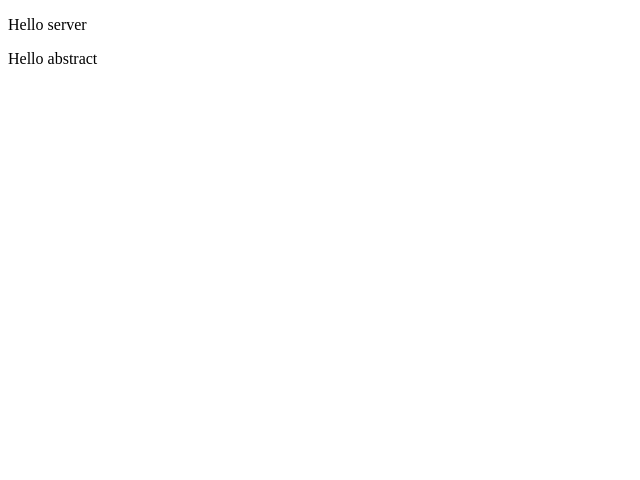
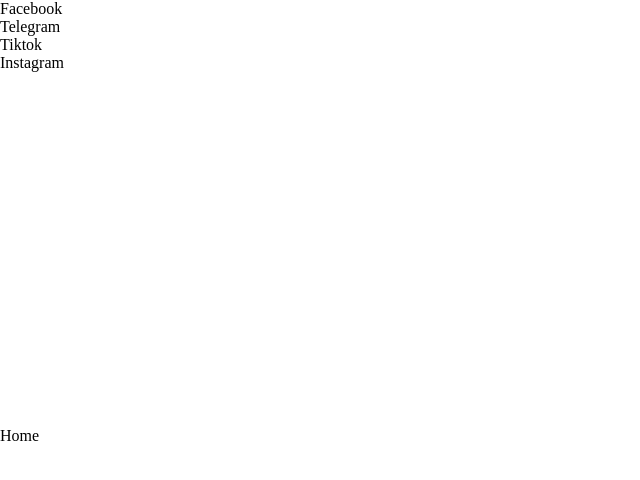
Before and after one commit to thoemsongheng/simple-spa, a website with bundled scripts: page frontend/index.html in a window 1280 px wide. Shown: the whole page, without its empty margins (0-640 px from the left). Built offline with nearby package versions, Linux system fonts and the light colour scheme.

Commit message:
refactor: restucture folder

```diff
--- a/frontend/css/style.css
+++ /dev/null
@@ -1,9 +0,0 @@
-:root {
-  --bg-color: rgba(25,25,25, 1)
-}
-
-html, body, * {
-  padding: 0;
-  margin: 0;
-  box-sizing: border-box;
-}
--- a/frontend/index.html
+++ b/frontend/index.html
@@ -3,11 +3,17 @@
   <head>
     <meta charset="UTF-8" />
     <meta name="viewport" content="width=device-width, initial-scale=1.0" />
-    <title>Document</title>
+    <link rel="stylesheet" href="./static/style.css" />
+    <title>Simple SPA</title>
   </head>
+
   <body>
-    <p>Hello server</p>
+    <!-- Handling render dynamic content inside #main -->
+    <div class="container">
+      <nav id="menu"></nav>
+      <main id="main"></main>
+    </div>
   </body>
-  <div id="app"></div>
-  <script type="module" src="script/index.js"></script>
+
+  <script type="module" src="./static/index.js"></script>
 </html>
--- a/frontend/script/views/dashboard.js
+++ /dev/null
@@ -1,14 +0,0 @@
-import abstractView from "./abstractView.js";
-
-export default class extends abstractView {
-  constructor(params) {
-    super(params);
-    this.setTitle("Dashboard");
-  }
-
-  async getHtml() {
-    return `
-      <p>Hello abstract</p>
-    `;
-  }
-}
--- /dev/null
+++ b/frontend/static/Menu/index.html
@@ -0,0 +1,6 @@
+<ul>
+  <li>Facebook</li>
+  <li>Telegram</li>
+  <li>Tiktok</li>
+  <li>Instagram</li>
+</ul>
--- a/frontend/script/index.js
+++ b/frontend/static/index.js
@@ -1,4 +1,4 @@
-import dashboard from "./views/dashboard.js";
+import home from "./render/Home/home.js";
 
 const regexPath = (path) =>
   new RegExp("^" + path.replace(/\//g, "\\/").replace(/:\w+/g, "(.+)") + "$");
@@ -24,7 +24,7 @@ const navigator = (url) => {
 
 const router = async () => {
   const routes = [
-    { path: "/", view: dashboard },
+    { path: "/", view: home },
     // { path: "/facebook", view: () => console.log("View is loaded") },
     // { path: "/tiktok", view: () => console.log("View is loaded") },
     // { path: "/telegram", view: () => console.log("View is loaded") },
@@ -47,13 +47,17 @@ const router = async () => {
 
   const view = new match.route.view(getParams(match));
 
-  document.querySelector("#app").innerHTML = await view.getHtml();
-  console.log(match);
+  document.querySelector("#main").innerHTML = await view.getHtml();
 };
 
 window.addEventListener("popstate", router);
 
-document.addEventListener("DOMContentLoaded", () => {
+document.addEventListener("DOMContentLoaded", async () => {
+  // Inject menu bar once
+  const menuResponse = await fetch("/static/Menu/index.html");
+  const menuHtml = await menuResponse.text();
+  document.getElementById("menu").innerHTML = menuHtml;
+
   // listent for navigation and handling reload
   document.body.addEventListener("click", (event) => {
     if (event.target.match("[data-link]")) {
--- /dev/null
+++ b/frontend/static/render/Home/home.js
@@ -0,0 +1,13 @@
+import abstractView from "../abstractView.js";
+
+export default class extends abstractView {
+  constructor(params) {
+    super(params);
+    this.setTitle("Home");
+  }
+
+  async getHtml() {
+    const response = await fetch("/static/render/Home/index.html");
+    return await response.text();
+  }
+}
--- /dev/null
+++ b/frontend/static/render/Home/index.html
@@ -0,0 +1 @@
+<p>Home</p>
--- /dev/null
+++ b/frontend/static/style.css
@@ -0,0 +1,20 @@
+:root {
+  --bg-color: rgb(6, 3, 10);
+}
+
+html, body, * {
+  padding: 0;
+  margin: 0;
+  box-sizing: border-box;
+}
+
+/* main layout */
+.container {
+  width: 100vw;
+  height: 100vh;
+  /* background-color: var(--bg-color); */
+
+  overflow: hidden;
+  display: grid;
+  grid-template-columns: 1fr (100% - 1fr);
+}
```
Also changed, not shown: server.js (+3 -4 lines), frontend/static/render/abstractView.js (renamed from frontend/script/views/abstractView.js).
